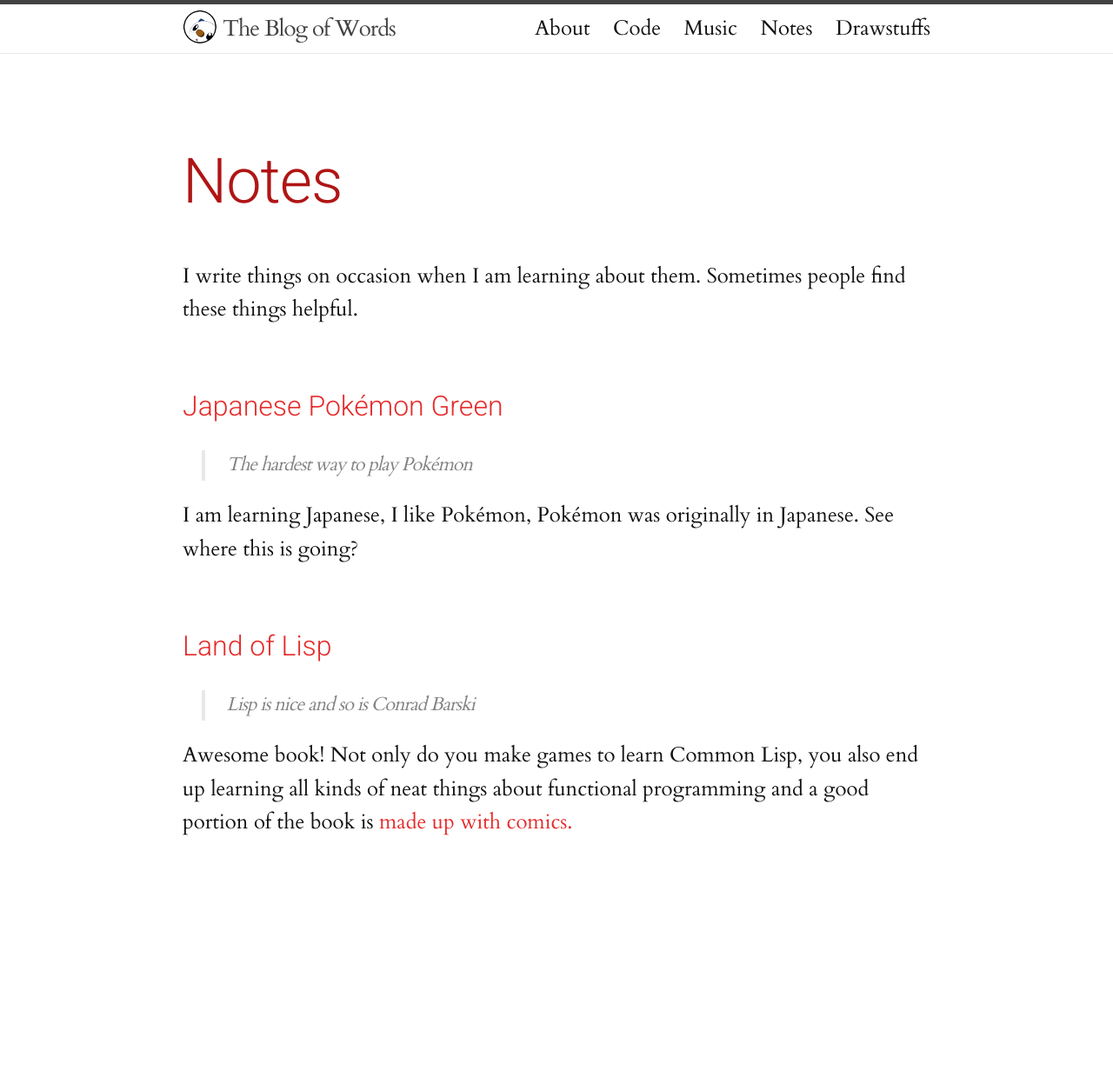
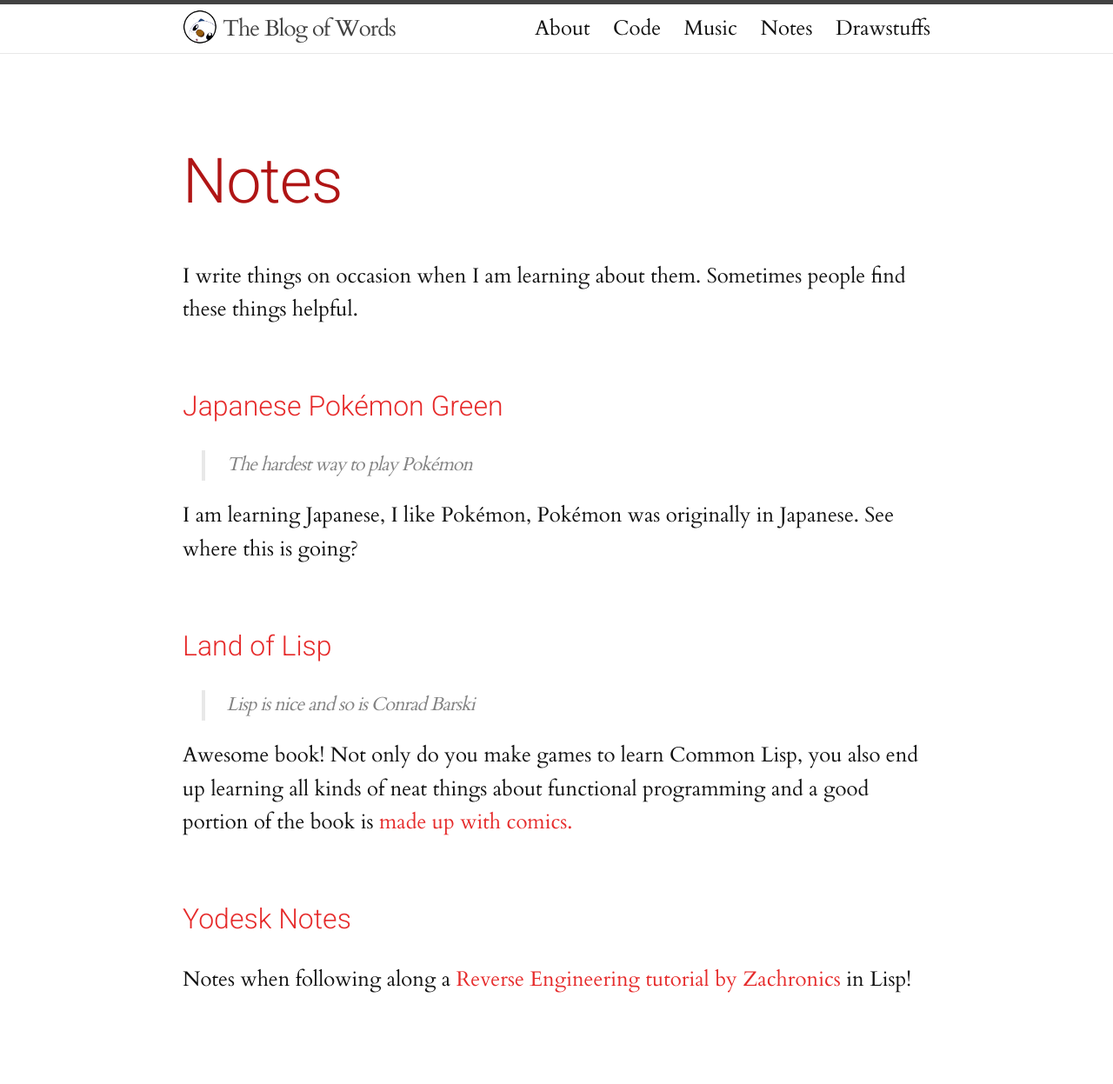
Before and after one commit to Crinklewott/diape.red, a Jekyll site: the page built from notes.md, in a window 1280 px wide. Shown: the whole page at 87% size. Built offline with Jekyll 4.4.1, drawn with Linux system fonts in a browser that asks for light colours; before the commit the page ends 1065 px from its top, so only the background shows below that.

Commit message:
Added link to my yodesk reverse engineering notes and removed hardwrapping

```diff
--- a/notes.md
+++ b/notes.md
@@ -4,18 +4,17 @@ title: Notes
 permalink: /notes/
 ---
 
-I write things on occasion when I am learning about them. Sometimes
-people find these things helpful.
+I write things on occasion when I am learning about them. Sometimes people find these things helpful.
 
 ## [Japanese Pokémon Green](https://github.com/Archenoth/Pokemon-Japanese-School)
 > The hardest way to play Pokémon
 
-I am learning Japanese, I like Pokémon, Pokémon was originally in
-Japanese. See where this is going?
+I am learning Japanese, I like Pokémon, Pokémon was originally in Japanese. See where this is going?
 
 ## [Land of Lisp](https://github.com/Archenoth/Land-of-Lisp-notes)
 > Lisp is nice and so is Conrad Barski
 
-Awesome book! Not only do you make games to learn Common Lisp, you
-also end up learning all kinds of neat things about functional
-programming and a good portion of the book is [made up with comics.](http://landoflisp.com/#guilds)
+Awesome book! Not only do you make games to learn Common Lisp, you also end up learning all kinds of neat things about functional programming and a good portion of the book is [made up with comics.](http://landoflisp.com/#guilds)
+
+## [Yodesk Notes](https://github.com/Archenoth/yodesk-notes)
+Notes when following along a [Reverse Engineering tutorial by Zachronics](http://www.zachtronics.com/yoda-stories/) in Lisp!
```
